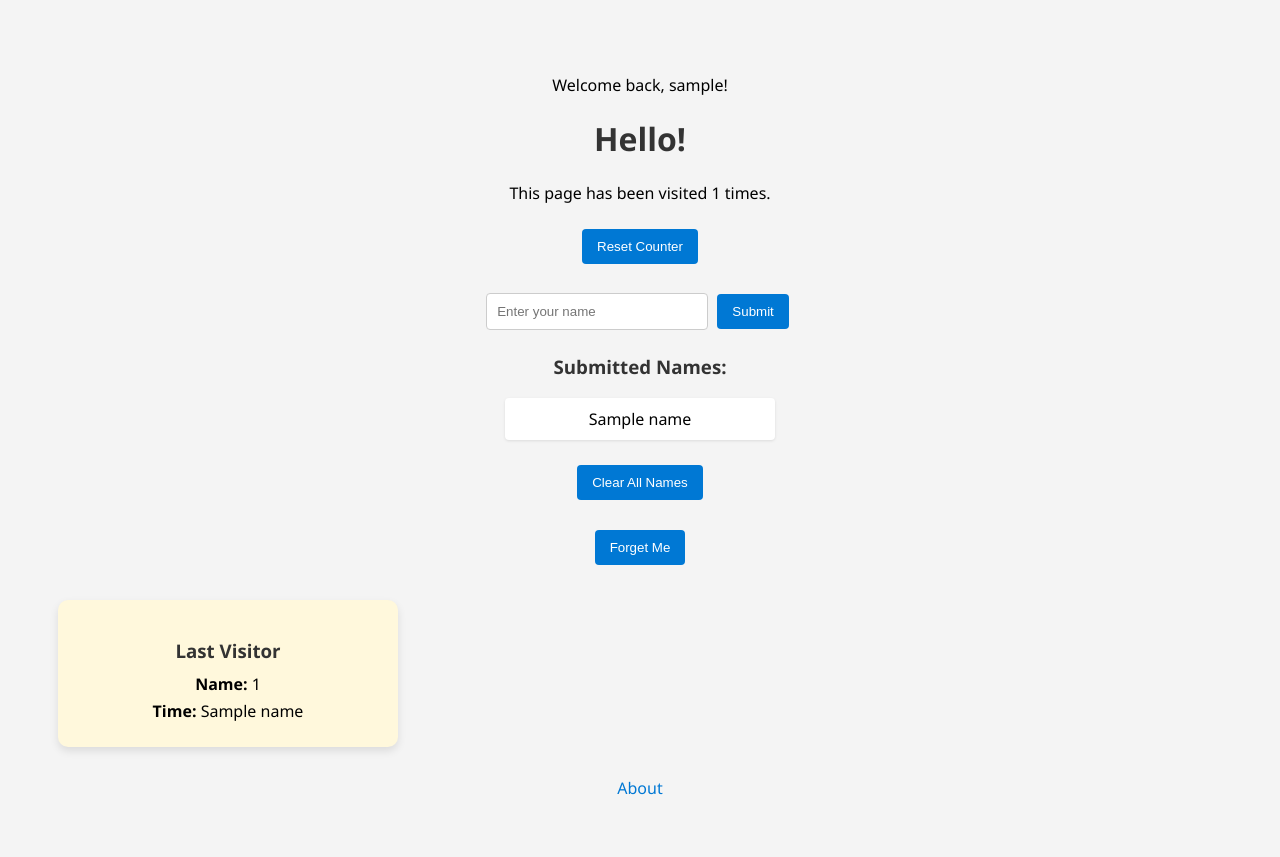
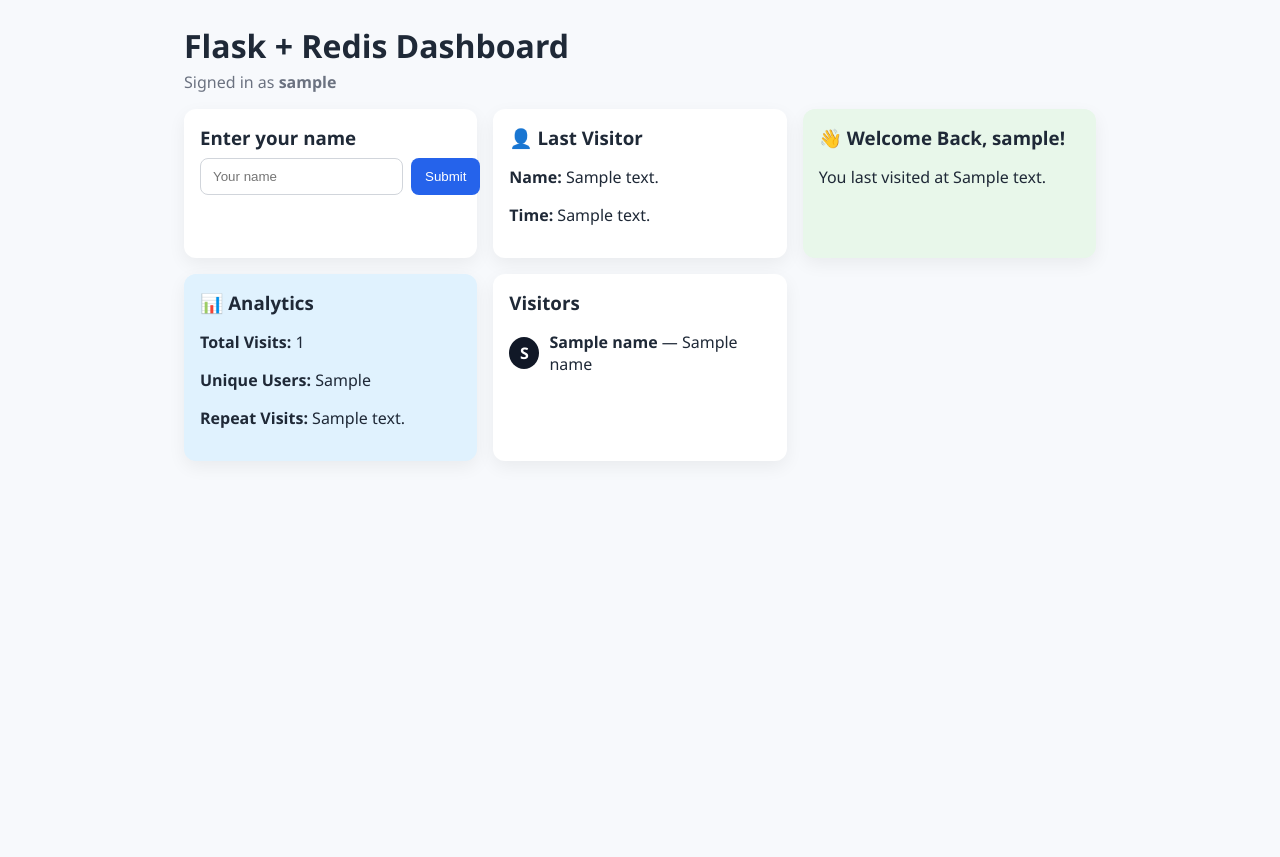
Before and after one commit to JoelMatip/devops-roadmap, a Flask app: template templates/index.html in a window 1280 px wide. After the commit the page ends 461 px from the top, so only its background shows below. Run offline with Flask 3, Linux system fonts and the light colour scheme; the template is opened without the code that fills it: most values are stand-ins (such as "Sample title", 1, 10 or a date in 2020); parts of the project's set-up code (start-up, migrations or seed data) failed here and were passed over.

Commit message:
Day 28: Add analytics tile, welcome tile, avatars, admin clear, and styling

```diff
--- a/app.py
+++ b/app.py
@@ -1,57 +1,138 @@
+import os
+import json
+from datetime import datetime
 from flask import Flask, render_template, request, redirect, url_for, session
 from redis import Redis
-from datetime import datetime
-import os
 from dotenv import load_dotenv
 
 load_dotenv()
 
 app = Flask(__name__)
-app.secret_key = os.environ.get("SECRET_KEY")
-r = Redis.from_url(os.environ.get("REDIS_URL"))
+
+# Secret key (must be set in environment for sessions)
+app.secret_key = os.environ.get("SECRET_KEY", "fallback-secret-key")
+
+# Redis connection
+REDIS_URL = os.environ.get("REDIS_URL")
+if not REDIS_URL:
+    raise RuntimeError("REDIS_URL environment variable is not set.")
+r = Redis.from_url(REDIS_URL)
+
+# Optional simple admin password for protected actions
+ADMIN_PASSWORD = os.environ.get("ADMIN_PASSWORD", None)
+
+
+def parse_entry(decoded: str):
+    """
+    Safely parse Redis entry in one of two formats:
+    - New format: JSON list string '["Ajay", "2025-11-09 15:35"]'
+    - Old format: 'Ajay (2025-11-09 15:35)'
+
+    Returns [name, timestamp] or None if unparsable.
+    """
+    # Try JSON first
+    try:
+        data = json.loads(decoded)
+        if isinstance(data, list) and len(data) == 2 and all(isinstance(x, str) for x in data):
+            return [data[0], data[1]]
+    except Exception:
+        pass
+
+    # Fallback old format: "Name (timestamp)"
+    if "(" in decoded and ")" in decoded:
+        try:
+            name_part, time_part = decoded.rsplit("(", 1)
+            name = name_part.strip()
+            timestamp = time_part.strip(") ").strip()
+            if name and timestamp:
+                return [name, timestamp]
+        except Exception:
+            pass
+
+    return None
+
 
 @app.route("/")
 def index():
+    # Increment total visits counter
     count = r.incr("hits")
+
+    # Read and parse all username entries
     raw_entries = r.lrange("usernames", 0, -1)
-
     names = []
     for entry in raw_entries:
         decoded = entry.decode("utf-8")
-        if decoded.startswith("[") and decoded.endswith("]"):
-            try:
-                name, timestamp = eval(decoded)
-                names.append([name, timestamp])
-            except:
-                continue
-        else:
-            # fallback for old format: "AJAY (2025-10-26 16:28:09)"
-            if "(" in decoded and ")" in decoded:
-                name_part, time_part = decoded.rsplit("(", 1)
-                name = name_part.strip()
-                timestamp = time_part.strip(") ")
-                names.append([name, timestamp])
+        parsed = parse_entry(decoded)
+        if parsed:
+            names.append(parsed)
 
+    # Current session username
     username = session.get("username")
-    return render_template("index.html", count=count, names=names, username=username)
+
+    # Last visitor tile
+    last_visitor = names[-1] if names else None  # [name, timestamp] or None
+
+    # Welcome back tile (find last visit for current user)
+    last_visit = None
+    if username:
+        for name, timestamp in reversed(names):
+            if name == username:
+                last_visit = timestamp
+                break
+
+    # Analytics
+    unique_users = len(set([n[0] for n in names]))
+    repeat_visits = max(0, count - unique_users)
+
+    return render_template(
+        "index.html",
+        count=count,
+        names=names,
+        username=username,
+        last_visitor=last_visitor,
+        last_visit=last_visit,
+        unique_users=unique_users,
+        repeat_visits=repeat_visits,
+        admin_enabled=bool(ADMIN_PASSWORD),
+    )
+
 
 @app.route("/submit", methods=["POST"])
 def submit():
-    username = request.form.get("username")
+    username = request.form.get("username", "").strip()
     if not username:
         return redirect(url_for("index"))
 
     session["username"] = username
     timestamp = datetime.now().strftime("%Y-%m-%d %H:%M:%S")
-    entry = str([username, timestamp])
+
+    # Store in JSON format going forward
+    entry = json.dumps([username, timestamp])
     r.rpush("usernames", entry)
+
     return redirect(url_for("index"))
 
-@app.route("/clear")
+
+@app.route("/clear", methods=["POST"])
 def clear():
+    """
+    Admin-only action: Clear usernames list.
+    Requires ADMIN_PASSWORD to be set and provided in form.
+    """
+    if not ADMIN_PASSWORD:
+        # If not configured, do nothing
+        return redirect(url_for("index"))
+
+    provided = request.form.get("admin_password", "")
+    if provided != ADMIN_PASSWORD:
+        # Silently fail or show a message (kept silent for simplicity)
+        return redirect(url_for("index"))
+
     r.delete("usernames")
     return redirect(url_for("index"))
 
+
 if __name__ == "__main__":
+    # Render expects binding to 0.0.0.0 and reading PORT from env
     port = int(os.environ.get("PORT", 5000))
     app.run(host="0.0.0.0", port=port)
--- /dev/null
+++ b/static/style.css
@@ -0,0 +1,130 @@
+:root {
+    --bg: #f7f9fc;
+    --tile: #ffffff;
+    --text: #1f2937;
+    --muted: #6b7280;
+    --accent: #2563eb;
+    --accent-soft: #e0f2fe;
+    --success-soft: #e8f7ea;
+    --danger-soft: #fff0f0;
+  }
+
+  * { box-sizing: border-box; }
+
+  body {
+    margin: 0;
+    background: var(--bg);
+    color: var(--text);
+    font-family: Segoe UI, system-ui, -apple-system, sans-serif;
+  }
+
+  .container {
+    max-width: 960px;
+    margin: 0 auto;
+    padding: 24px;
+  }
+
+  header {
+    margin-bottom: 16px;
+  }
+  header h1 {
+    margin: 0 0 4px;
+  }
+  .subtitle {
+    margin: 0;
+    color: var(--muted);
+  }
+
+  .grid {
+    display: grid;
+    grid-template-columns: repeat(auto-fit, minmax(280px, 1fr));
+    gap: 16px;
+  }
+
+  .tile {
+    background: var(--tile);
+    border-radius: 12px;
+    box-shadow: 0 6px 18px rgba(0,0,0,0.06);
+    padding: 16px;
+  }
+
+  .tile h3 {
+    margin: 0 0 8px;
+  }
+
+  .form {
+    display: flex;
+    gap: 8px;
+    margin-top: 8px;
+  }
+  .form input[type="text"],
+  .form input[type="password"] {
+    flex: 1;
+    padding: 10px 12px;
+    border-radius: 8px;
+    border: 1px solid #d1d5db;
+  }
+  .form button {
+    padding: 10px 14px;
+    border: none;
+    border-radius: 8px;
+    background: var(--accent);
+    color: #fff;
+    cursor: pointer;
+  }
+  .form button:hover {
+    background: #1e4fd1;
+  }
+
+  .welcome {
+    background: var(--success-soft);
+  }
+
+  .analytics {
+    background: var(--accent-soft);
+  }
+
+  .list {
+    list-style: none;
+    margin: 0;
+    padding: 0;
+  }
+  .list li {
+    display: flex;
+    align-items: center;
+    gap: 10px;
+    padding: 8px 0;
+    border-bottom: 1px solid #eee;
+  }
+  .list li:last-child {
+    border-bottom: none;
+  }
+  .avatar {
+    width: 32px;
+    height: 32px;
+    border-radius: 50%;
+    background: #111827;
+    color: #fff;
+    display: inline-flex;
+    align-items: center;
+    justify-content: center;
+    font-weight: 600;
+  }
+  .entry {
+    color: var(--text);
+  }
+
+  .danger {
+    background: var(--danger-soft);
+  }
+  .danger-btn {
+    background: #ef4444;
+  }
+  .danger-btn:hover {
+    background: #dc2626;
+  }
+  .note {
+    color: var(--muted);
+    font-size: 12px;
+    margin-top: 6px;
+  }
--- a/templates/index.html
+++ b/templates/index.html
@@ -1,121 +1,86 @@
-<!DOCTYPE html>
-<html>
+<!doctype html>
+<html lang="en">
 <head>
-    <title>Flask Redis Demo</title>
-    <style>
-        body {
-            font-family: 'Segoe UI', sans-serif;
-            background-color: #f4f4f4;
-            text-align: center;
-            padding: 50px;
-        }
-        h1, h3 {
-            color: #333;
-        }
-        form {
-            margin: 20px auto;
-        }
-        input[type="text"] {
-            padding: 10px;
-            width: 200px;
-            border: 1px solid #ccc;
-            border-radius: 4px;
-        }
-        button {
-            padding: 10px 15px;
-            background-color: #0078D4;
-            color: white;
-            border: none;
-            border-radius: 4px;
-            cursor: pointer;
-            margin: 5px;
-        }
-        button:hover {
-            background-color: #005A9E;
-        }
-        ul {
-            list-style-type: none;
-            padding: 0;
-        }
-        li {
-            background: #fff;
-            margin: 5px auto;
-            padding: 10px;
-            width: 250px;
-            border-radius: 4px;
-            box-shadow: 0 1px 3px rgba(0,0,0,0.1);
-        }
-        a {
-            display: block;
-            margin-top: 30px;
-            color: #0078D4;
-            text-decoration: none;
-        }
-        a:hover {
-            text-decoration: underline;
-        }
-        .tile {
-  background-color: #fff8dc;
-  padding: 20px;
-  border-radius: 10px;
-  margin-top: 30px;
-  box-shadow: 0 4px 8px rgba(0,0,0,0.1);
-  width: 300px;
-  font-family: 'Segoe UI', sans-serif;
-}
-.tile h3 {
-  margin-bottom: 10px;
-  color: #333;
-}
-.tile p {
-  margin: 5px 0;
-  font-size: 16px;
-}
-    </style>
+  <meta charset="utf-8">
+  <title>Flask + Redis Dashboard</title>
+  <meta name="viewport" content="width=device-width, initial-scale=1">
+  <link href="{{ url_for('static', filename='style.css') }}" rel="stylesheet">
 </head>
 <body>
-    {% if username %}
-      <p>Welcome back, {{ username }}!</p>
-    {% endif %}
-    <h1>Hello!</h1>
-    <p>This page has been visited {{ count }} times.</p>
+  <div class="container">
+    <header>
+      <h1>Flask + Redis Dashboard</h1>
+      {% if username %}
+        <p class="subtitle">Signed in as <strong>{{ username }}</strong></p>
+      {% else %}
+        <p class="subtitle">Not signed in</p>
+      {% endif %}
+    </header>
 
-    <form action="/reset" method="post">
-        <button type="submit">Reset Counter</button>
-    </form>
+    <section class="grid">
+      <!-- Submit form -->
+      <div class="tile">
+        <h3>Enter your name</h3>
+        <form method="post" action="{{ url_for('submit') }}" class="form">
+          <input type="text" name="username" placeholder="Your name" required>
+          <button type="submit">Submit</button>
+        </form>
+      </div>
 
-    <form action="/submit" method="post">
-        <input type="text" name="username" placeholder="Enter your name" required>
-        <button type="submit">Submit</button>
-    </form>
+      <!-- Last Visitor tile -->
+      {% if last_visitor %}
+      <div class="tile">
+        <h3>👤 Last Visitor</h3>
+        <p><strong>Name:</strong> {{ last_visitor[0] }}</p>
+        <p><strong>Time:</strong> {{ last_visitor[1] }}</p>
+      </div>
+      {% endif %}
 
-    {% if names %}
-        <h3>Submitted Names:</h3>
-        <ul>
-            {% for name in names %}
-                <li>{{ name }}</li>
+      <!-- Welcome Back tile -->
+      {% if username and last_visit %}
+      <div class="tile welcome">
+        <h3>👋 Welcome Back, {{ username }}!</h3>
+        <p>You last visited at {{ last_visit }}</p>
+      </div>
+      {% endif %}
+
+      <!-- Analytics tile -->
+      <div class="tile analytics">
+        <h3>📊 Analytics</h3>
+        <p><strong>Total Visits:</strong> {{ count }}</p>
+        <p><strong>Unique Users:</strong> {{ unique_users }}</p>
+        <p><strong>Repeat Visits:</strong> {{ repeat_visits }}</p>
+      </div>
+
+      <!-- Users list -->
+      <div class="tile">
+        <h3>Visitors</h3>
+        {% if names %}
+          <ul class="list">
+            {% for name, ts in names %}
+              <li>
+                <span class="avatar">{{ name[:1].upper() }}</span>
+                <span class="entry"><strong>{{ name }}</strong> — {{ ts }}</span>
+              </li>
             {% endfor %}
-        </ul>
+          </ul>
+        {% else %}
+          <p>No visitors yet.</p>
+        {% endif %}
+      </div>
 
-        <form action="/clear" method="post">
-            <button type="submit">Clear All Names</button>
+      <!-- Admin clear (optional) -->
+      {% if admin_enabled %}
+      <div class="tile danger">
+        <h3>Admin: Clear Visitor List</h3>
+        <form method="post" action="{{ url_for('clear') }}" class="form">
+          <input type="password" name="admin_password" placeholder="Admin password" required>
+          <button type="submit" class="danger-btn">Clear</button>
         </form>
-    {% endif %}
-
-    {% if username %}
-    <form action="/logout" method="get">
-        <button type="submit">Forget Me</button>
-    </form>
-{% endif %}
-
-{% if name_list %}
-<div class="tile">
-  <h3>Last Visitor</h3>
-  <p><strong>Name:</strong> {{ name_list[-1][0] }}</p>
-  <p><strong>Time:</strong> {{ name_list[-1][1] }}</p>
-</div>
-{% endif %}
-
-    <a href="/about">About</a>
+        <p class="note">This requires the correct admin password.</p>
+      </div>
+      {% endif %}
+    </section>
+  </div>
 </body>
 </html>
```
Also changed, not shown: requirements.txt (+4 -3 lines), 1 other file.
